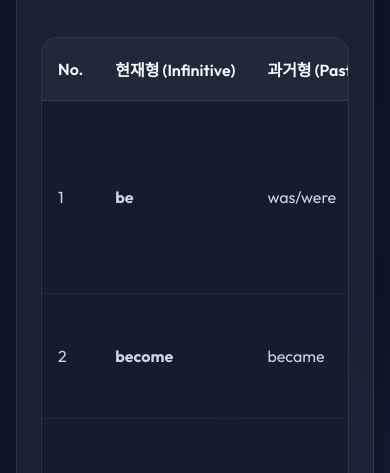
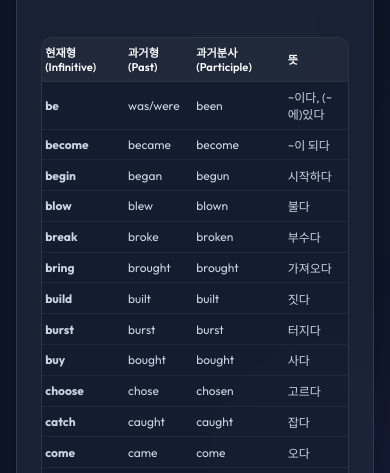
Before and after one commit to 60cm4E/irregular-verbs-app, a plain HTML site: page index.html in a window 390 px wide. Shown: the part 366-839 px from the top of the page. Drawn offline with Linux system fonts and the light colour scheme; no server answers.

Commit message:
Optimize table layout for mobile screens

```diff
--- a/style.css
+++ b/style.css
@@ -575,6 +575,28 @@ button {
     .glass-card {
         padding: 2rem 1.5rem;
     }
+
+    /* Table Mobile Optimizations */
+    .table-container {
+        border-radius: 12px;
+    }
+
+    .verbs-table th, .verbs-table td {
+        padding: 0.6rem 0.3rem;
+        font-size: 0.85rem;
+    }
+
+    .verbs-table th {
+        font-size: 0.8rem;
+        white-space: normal;
+        word-break: keep-all;
+    }
+
+    /* Hide "No." column on small screens to save space */
+    .verbs-table th:first-child,
+    .verbs-table td:first-child {
+        display: none;
+    }
 }
 
 @media (max-width: 400px) {
@@ -589,4 +611,13 @@ button {
     .card-meaning {
         font-size: 1.5rem;
     }
+
+    .verbs-table th, .verbs-table td {
+        padding: 0.4rem 0.2rem;
+        font-size: 0.75rem;
+    }
+
+    .verbs-table th {
+        font-size: 0.7rem;
+    }
 }
```
